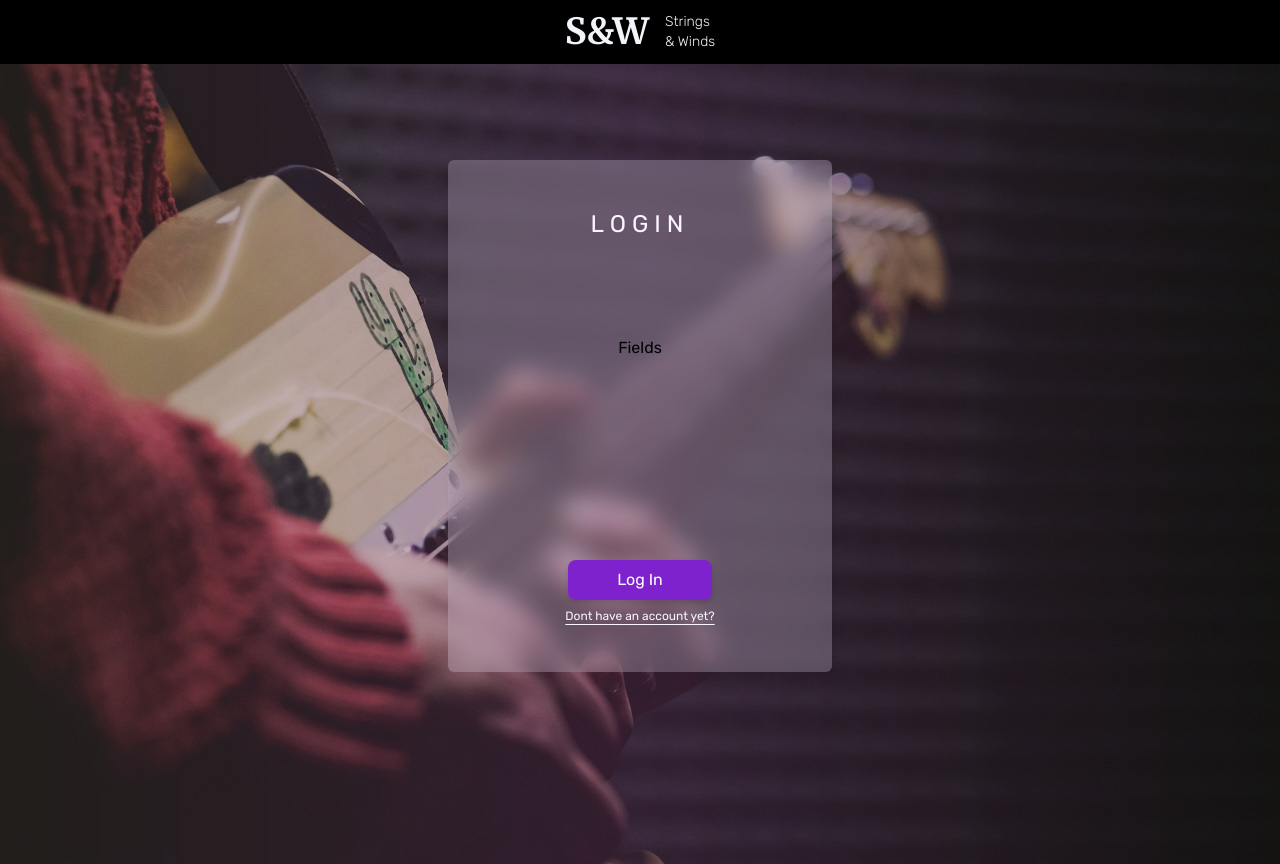
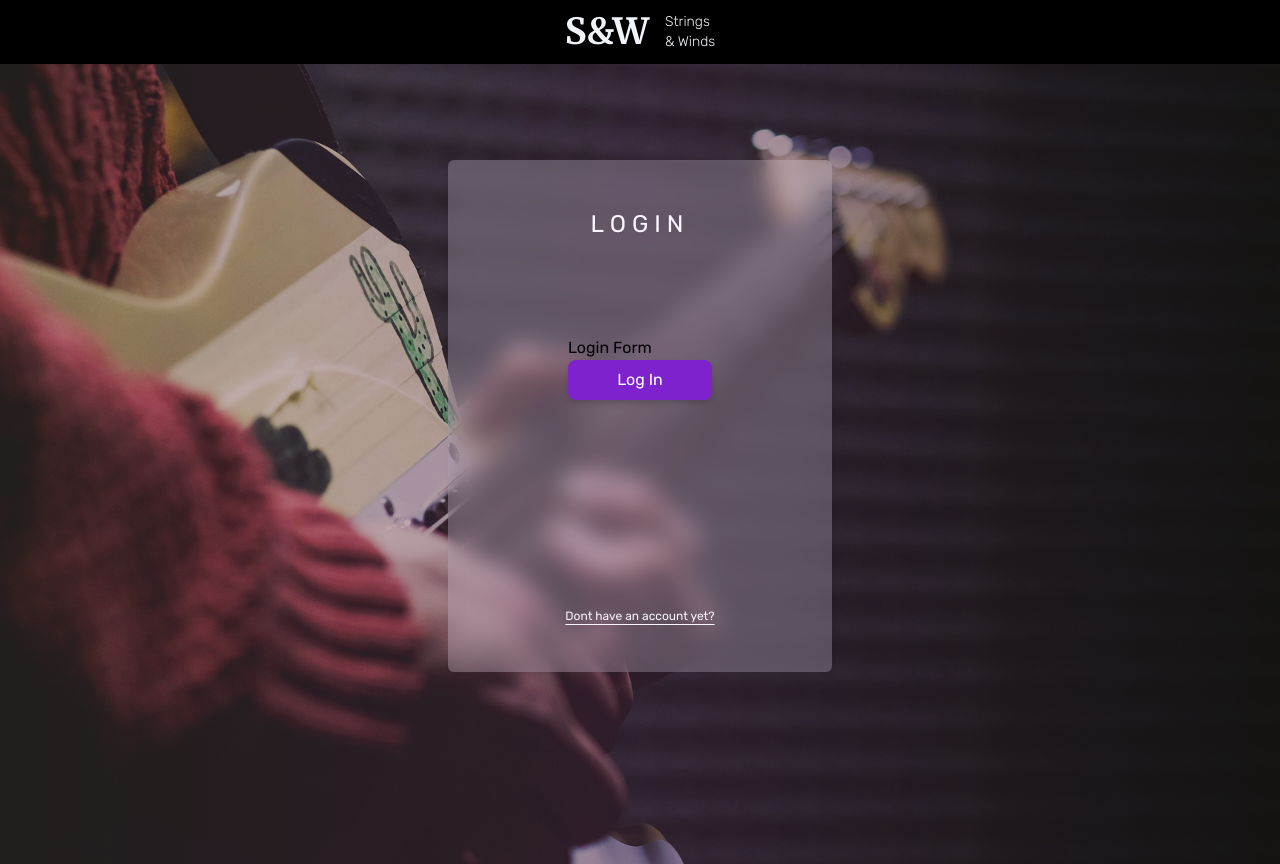
Before and after one commit to KennetSanchez/music-store-spring-react, a React (Create React App) app in the folder src/main/web/strings-and-winds-react/: page / in a window 1280 px wide. After the commit the page ends 800 px from the top, so only its background shows below. Built offline with nearby package versions, Linux system fonts and the light colour scheme.

Commit message:
fixed scroll issue on landing page

```diff
--- a/src/main/web/strings-and-winds-react/src/components/Button.tsx
+++ b/src/main/web/strings-and-winds-react/src/components/Button.tsx
@@ -1,4 +1,4 @@
-import React from "react";
+import React, {FormEvent} from "react";
 
 export const Button = (
     props: {
@@ -29,7 +29,9 @@ export const Button = (
                 return `${shadow} ${squareSize} bg-red-600 text-red-200 text-base ${transition} hover:bg-red-200 hover:text-red-600`;
         }
     }
-    return (
-        <input type={bType} onClick={props.onClick} className={`${props.rounded} ${types()}`} value={props.label}/>
+    if (props.isSubmit) return (
+        <input name={props.label.toLowerCase()} type={"submit"} className={`${props.rounded} ${types()}`} value={props.label}/>
+    ); else return (
+        <input name={props.label.toLowerCase()} type={"button"} onClick={props.onClick} className={`${props.rounded} ${types()}`} value={props.label}/>
     );
 }
--- a/src/main/web/strings-and-winds-react/src/index.css
+++ b/src/main/web/strings-and-winds-react/src/index.css
@@ -9,7 +9,7 @@
     }
 
     body {
-        @apply bg-neutral-900 h-full;
+        @apply bg-neutral-900 h-screen w-screen fixed;
     }
 }
 
--- a/src/main/web/strings-and-winds-react/src/pages/Landing.tsx
+++ b/src/main/web/strings-and-winds-react/src/pages/Landing.tsx
@@ -1,28 +1,37 @@
-import React, {useState} from "react";
+import React, {FormEvent, useState} from "react";
 import {GlassCard} from "../components/GlassCard";
 import {Button} from "../components/Button";
-import {Link} from "react-router-dom";
+import {useNavigate} from "react-router-dom";
 
 export const Landing = (
     props: {}
 ) => {
+
+    const navigate = useNavigate();
+
     let [bgImage, setBgImage] = useState("/images/bg_eguitar_1920.jpg");
+
+    const handleLogin = (e: FormEvent<HTMLFormElement>) => {
+        e.preventDefault();
+        navigate("/home");
+    }
 
     return (
         <div className={"w-full h-full relative"}>
             <GlassCard position={"z-10 absolute inset-x-0 mx-auto mt-24"} padding={"py-12 px-16"} size={"h-[32rem] w-96"} color={"bg-purple-100/25"}>
                 <div className={"text-purple-50 font-normal text-2xl tracking-[0.25em]"}>LOGIN</div>
                 <div className={"h-full flex flex-col items-center justify-between"}>
-                    <div>Fields</div>
-                    <div className={"flex flex-col items-center justify-center space-y-2"}>
-                        <Button isSubmit={false} type={"primary"} rounded={"rounded-lg"} label={"Log In"}/>
-                        <div className={"underline underline-offset-4 text-xs text-purple-50 hover:text-purple-300 hover:cursor-pointer"}>Dont have an account yet?</div>
-                    </div>
+                    <form onSubmit={handleLogin}>
+                        <div>Login Form</div>
+                        <Button isSubmit={true} type={"primary"} rounded={"rounded-lg"} label={"Log In"}/>
+                    </form>
+                    <div className={"underline underline-offset-4 text-xs text-purple-50 hover:text-purple-300 hover:cursor-pointer"}>Dont have an account yet?</div>
                 </div>
             </GlassCard>
-            <div className={"absolute h-full w-full bg-black/20"}/>
-            <div className={"absolute h-full w-full bg-gradient-to-l from-black via-fuchsia-900/50 to-transparent opacity-40"}/>
-            <div className={"w-full h-full bg-no-repeat bg-cover"}
+
+            <div className={"absolute object-fit h-full w-full bg-gradient-to-l from-black via-fuchsia-900/50 to-transparent opacity-40 bg-top-center"}/>
+            <div className={"absolute object-fit h-full w-full bg-black/20 bg-top-center"}/>
+            <div className={"w-full h-full bg-no-repeat bg-cover bg-center"}
                  style={{backgroundImage: 'url(' + bgImage + ')'}}/>
         </div>
     );
```
